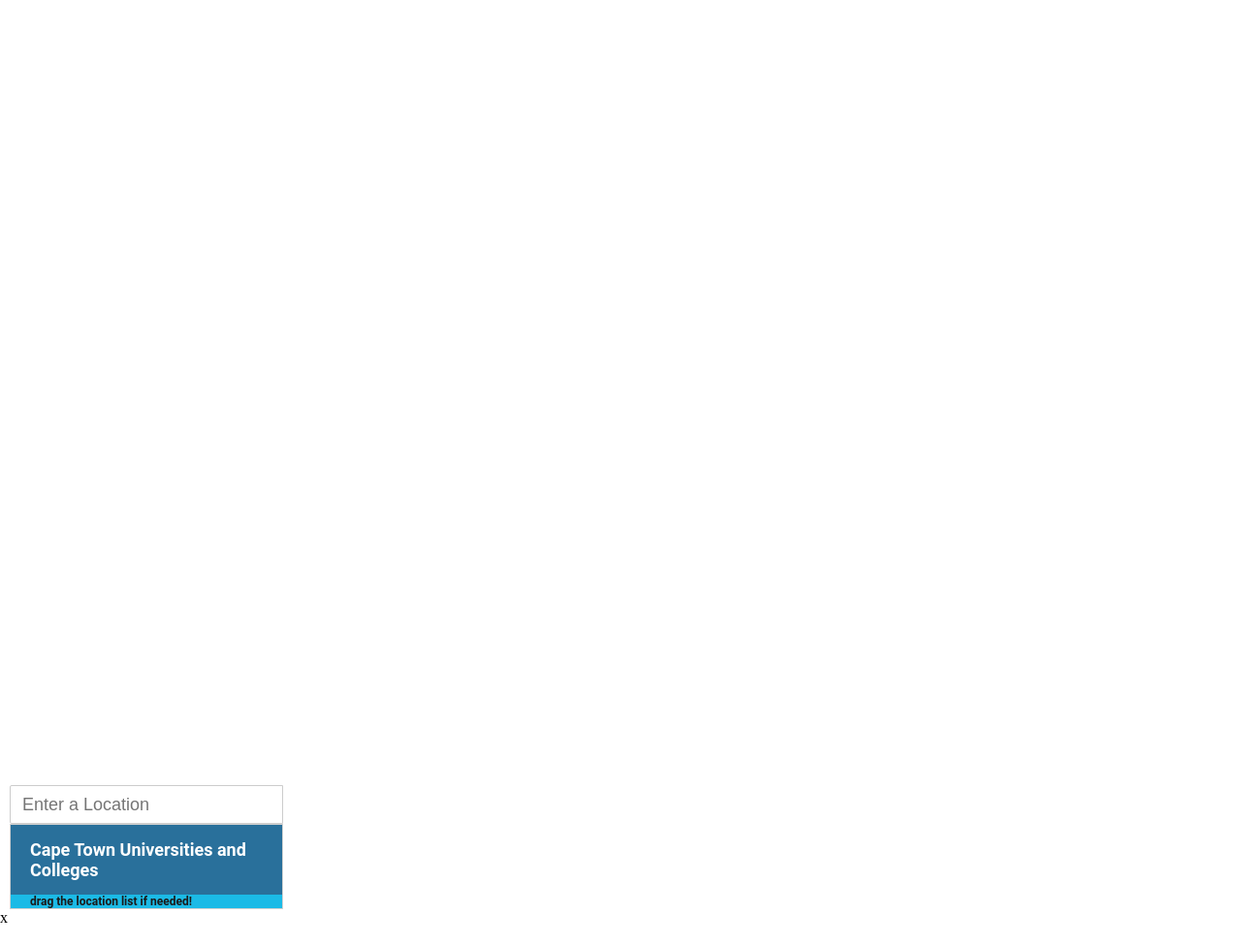
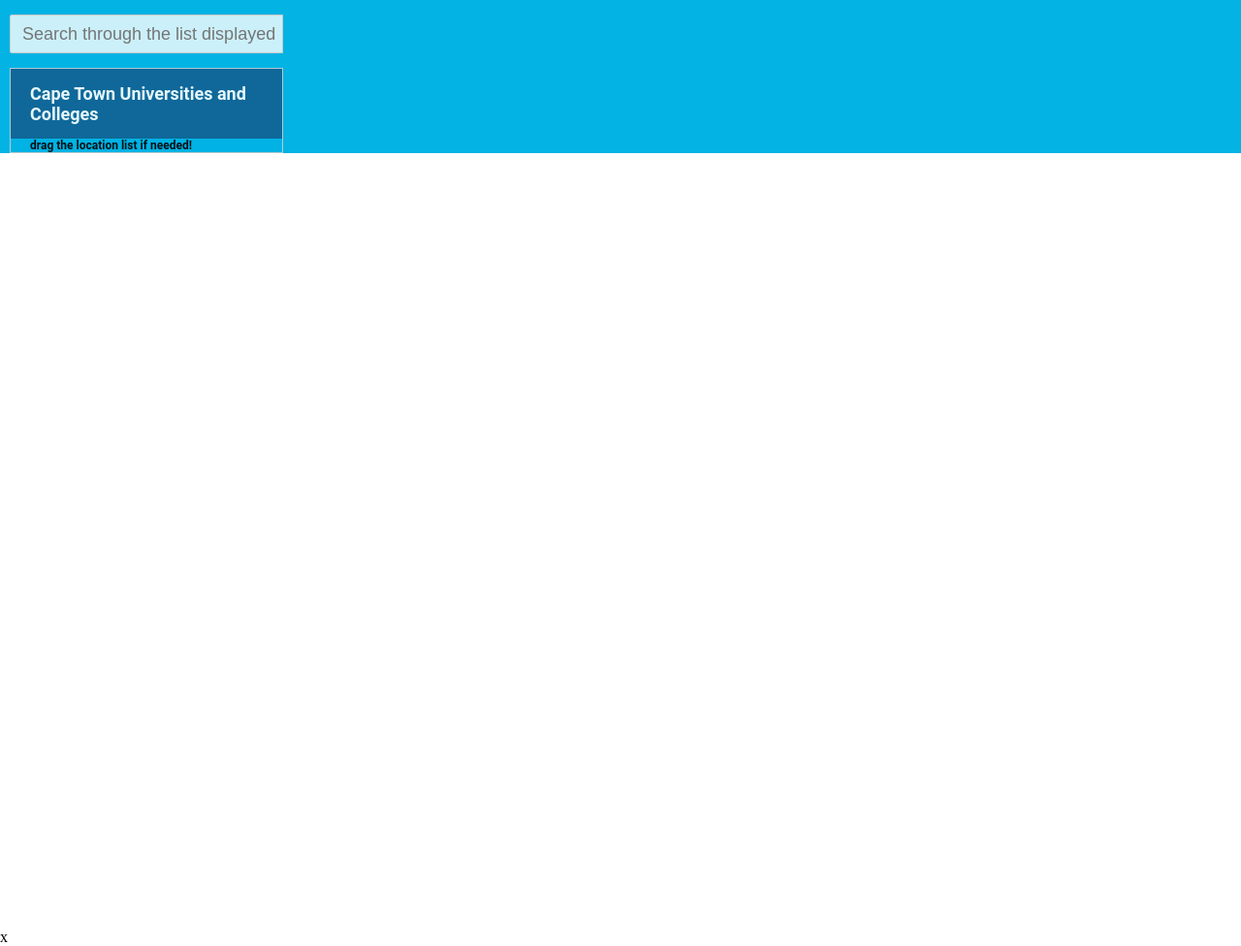
Before and after one commit to joelsamuelk/Joel-Udacity-Neighborhood-Map, a plain HTML site: page index.html in a window 1280 px wide. Shown: the whole page at 97% size. Drawn offline with nearby package versions, Linux system fonts and the light colour scheme; some packages are replaced by stand-ins of ours.

Commit message:
new layout

```diff
--- a/css/main.css
+++ b/css/main.css
@@ -50,7 +50,7 @@ hr {
     // float: right;
 }
 .controls {
-    margin: 10px 10px 0;
+    margin: 15px 10px;
     border: 1px solid transparent;
     border-radius: 2px 0 0 2px;
     box-sizing: border-box;
--- a/index.html
+++ b/index.html
@@ -10,10 +10,10 @@
 </head>
 
 <body>
-    <!-- </div> -->
-    <div id="map-canvas"></div>
-    <div class="listcontainer">
-        <input id="loc-input" class="controls" type="text" placeholder="Enter a Location">
+    <div class="" style="background: #02b3e4;">
+        <input id="loc-input" class="controls" type="text" placeholder="Enter a Location not listed below" style="display: none;">
+        <input data-bind="textInput: searchText" class="controls" type="text" placeholder="Search through the list displayed below" />
+
         <div id="list" class="draggable">
             <h2>Cape Town Universities and Colleges</h2>
             <span style="font-weight: 10px; font-weight: bold;text-align: center;padding: 0.83em 20px;">drag the location list if needed!</span>
@@ -25,6 +25,11 @@
             </ul>
         </div>
     </div>
+
+    <!-- </div> -->
+    <div id="map-canvas"></div>
+
+
     <script src="js/lib/knockout-3.2.0.js"></script>
     <script src="js/lib/jquery.min.js"></script>
     <script async src="js/main.js"></script>
```
